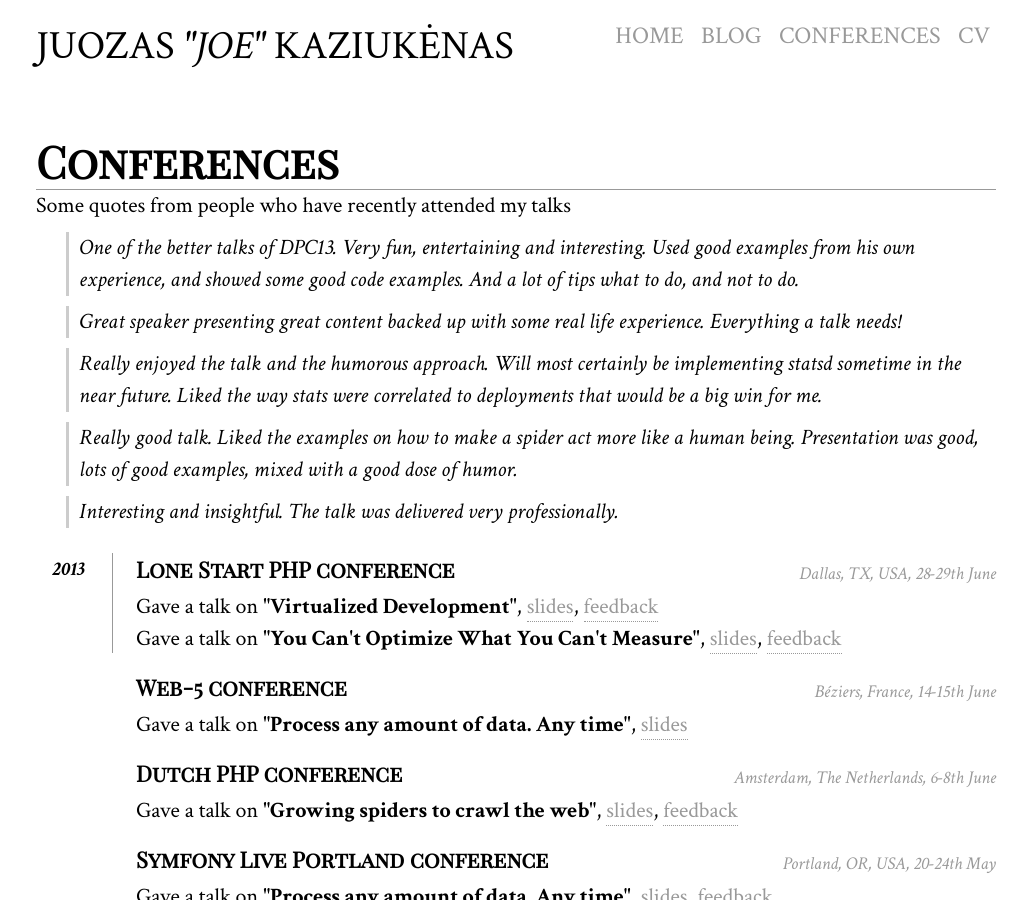
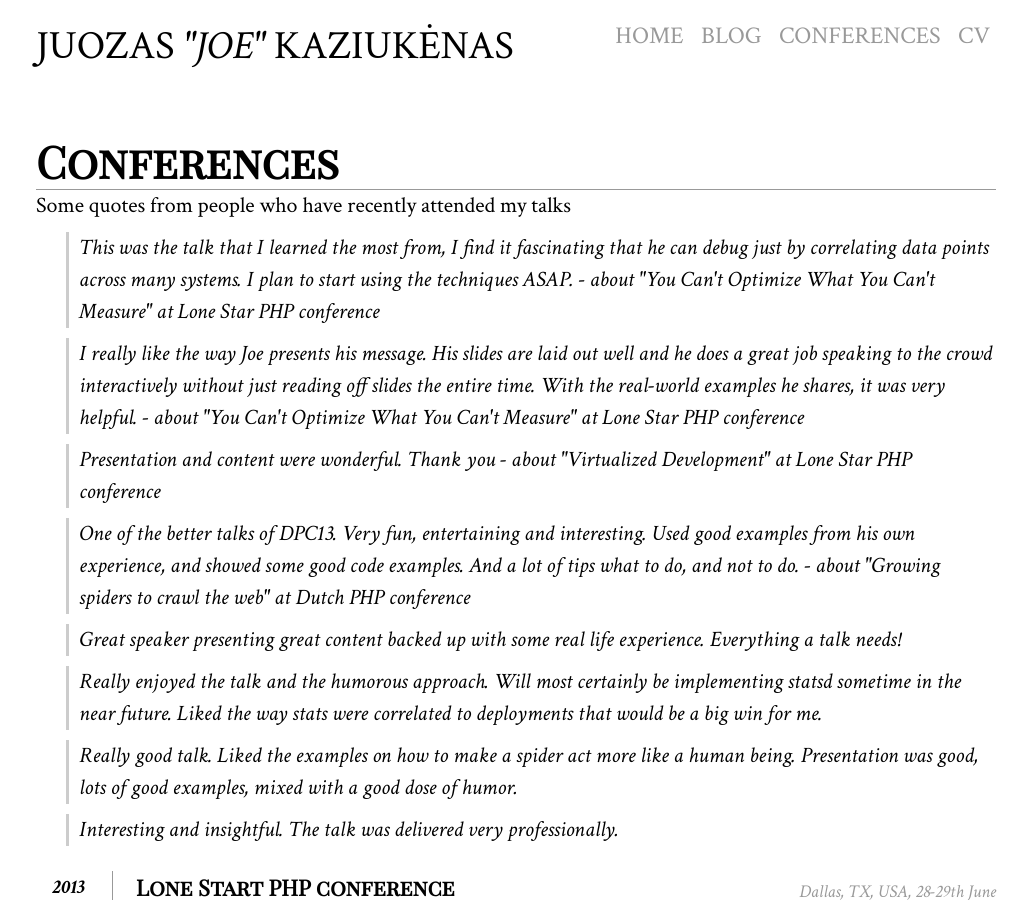
Before and after one commit to juokaz/juokaz.com, a Jekyll site: the page built from conferences.html, in a window 1280 px wide and 900 px high. Shown: the whole window, without its empty margins (124-1152 px from the left). Built offline with Jekyll 4.4.1, drawn with Linux system fonts in a browser that asks for light colours; nearby versions of some CDN libraries; comment, search, counter and statistics services are not loaded.

Commit message:
Added quotes from LoneStarPHP conference

```diff
--- a/conferences.html
+++ b/conferences.html
@@ -11,7 +11,13 @@ title: Conferences
 
 Some quotes from people who have recently attended my talks
 
-<blockquote>One of the better talks of DPC13. Very fun, entertaining and interesting. Used good examples from his own experience, and showed some good code examples. And a lot of tips what to do, and not to do.</blockquote>
+<blockquote>This was the talk that I learned the most from, I find it fascinating that he can debug just by correlating data points across many systems. I plan to start using the techniques ASAP. - about "You Can't Optimize What You Can't Measure" at Lone Star PHP conference</blockquote>
+
+<blockquote>I really like the way Joe presents his message. His slides are laid out well and he does a great job speaking to the crowd interactively without just reading off slides the entire time. With the real-world examples he shares, it was very helpful. - about "You Can't Optimize What You Can't Measure" at Lone Star PHP conference</blockquote>
+
+<blockquote>Presentation and content were wonderful. Thank you - about "Virtualized Development" at Lone Star PHP conference</blockquote>
+
+<blockquote>One of the better talks of DPC13. Very fun, entertaining and interesting. Used good examples from his own experience, and showed some good code examples. And a lot of tips what to do, and not to do. - about "Growing spiders to crawl the web" at Dutch PHP conference</blockquote>
 
 <blockquote>Great speaker presenting great content backed up with some real life experience. Everything a talk needs!</blockquote>
 
@@ -20,7 +26,6 @@ Some quotes from people who have recently attended my talks
 <blockquote>Really good talk. Liked the examples on how to make a spider act more like a human being. Presentation was good, lots of good examples, mixed with a good dose of humor.</blockquote>
 
 <blockquote>Interesting and insightful. The talk was delivered very professionally.</blockquote>
-
 
 <ul id="photos"></ul>
 
```
